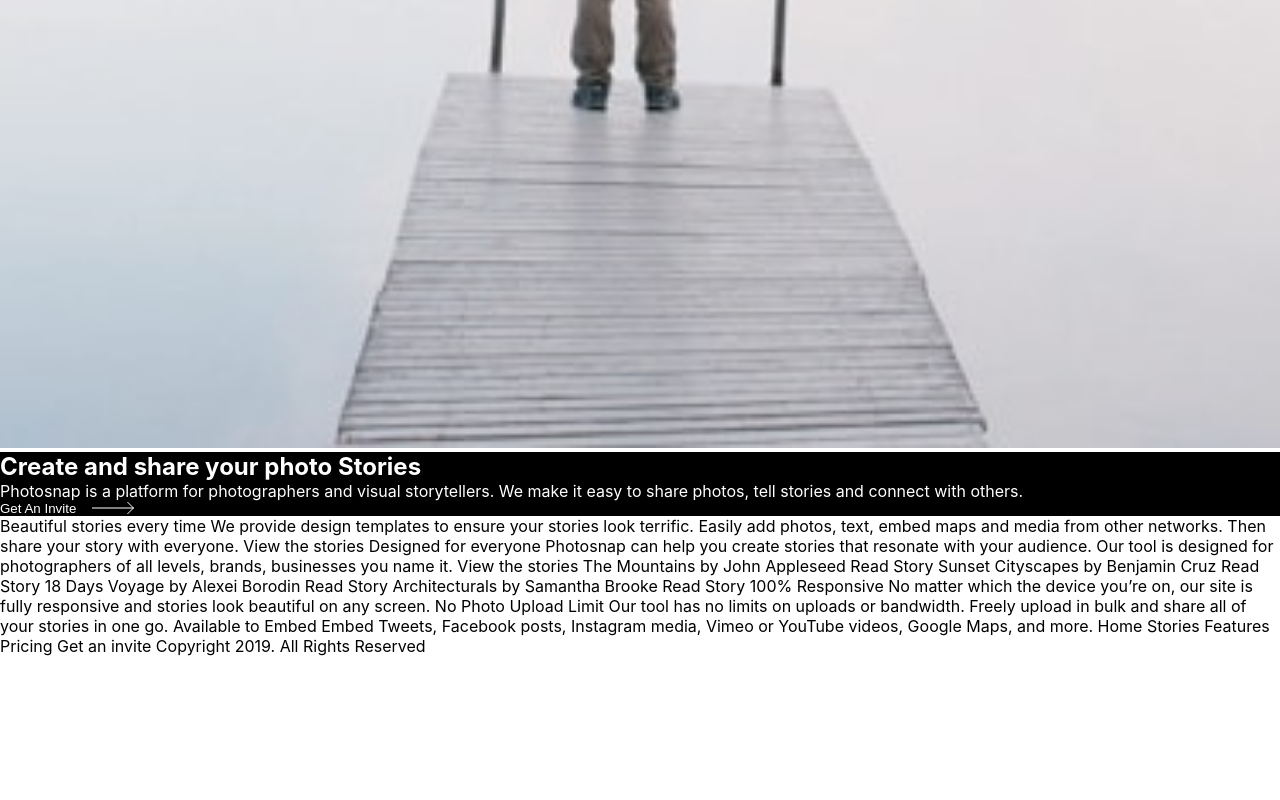
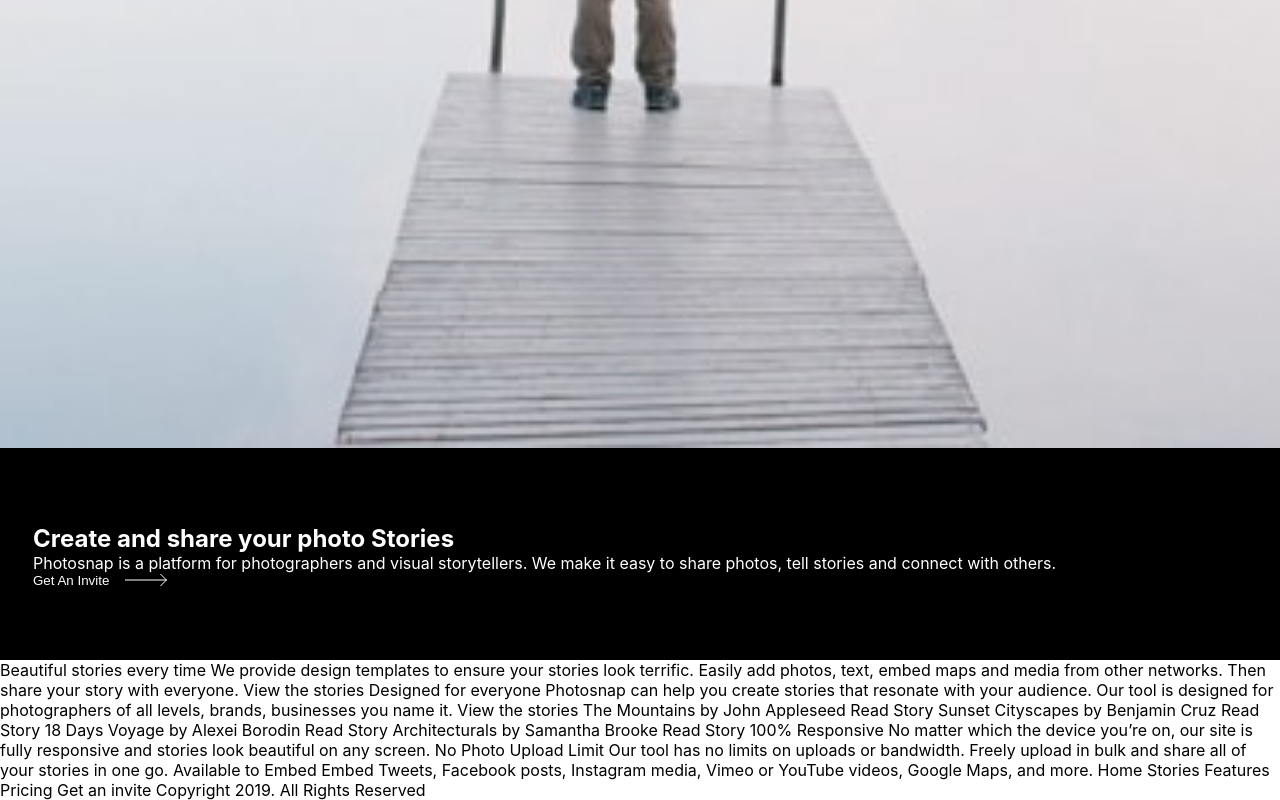
Before and after one commit to alexJSanchez/PhotoSnap, a React (Create React App) app in the folder photosnap/: page / in a window 1280 px wide. Shown: the part 624-1424 px from the top of the page. Before the commit the page ends 1280 px from the top, so only its background shows below. Built offline with nearby package versions, Linux system fonts and the light colour scheme.

Commit message:
adding padding

```diff
--- a/photosnap/src/App.css
+++ b/photosnap/src/App.css
@@ -41,7 +41,11 @@ nav {
 .create-and-share {
 	width: 100%;
 }
+.main-card-one {
+	background-color: #000;
+}
 .main-card-one-bottom {
+	padding: 4.5rem 1.5rem 4.5rem 2.063rem;
 	color: #fff;
 	background-color: #000;
 }
```
